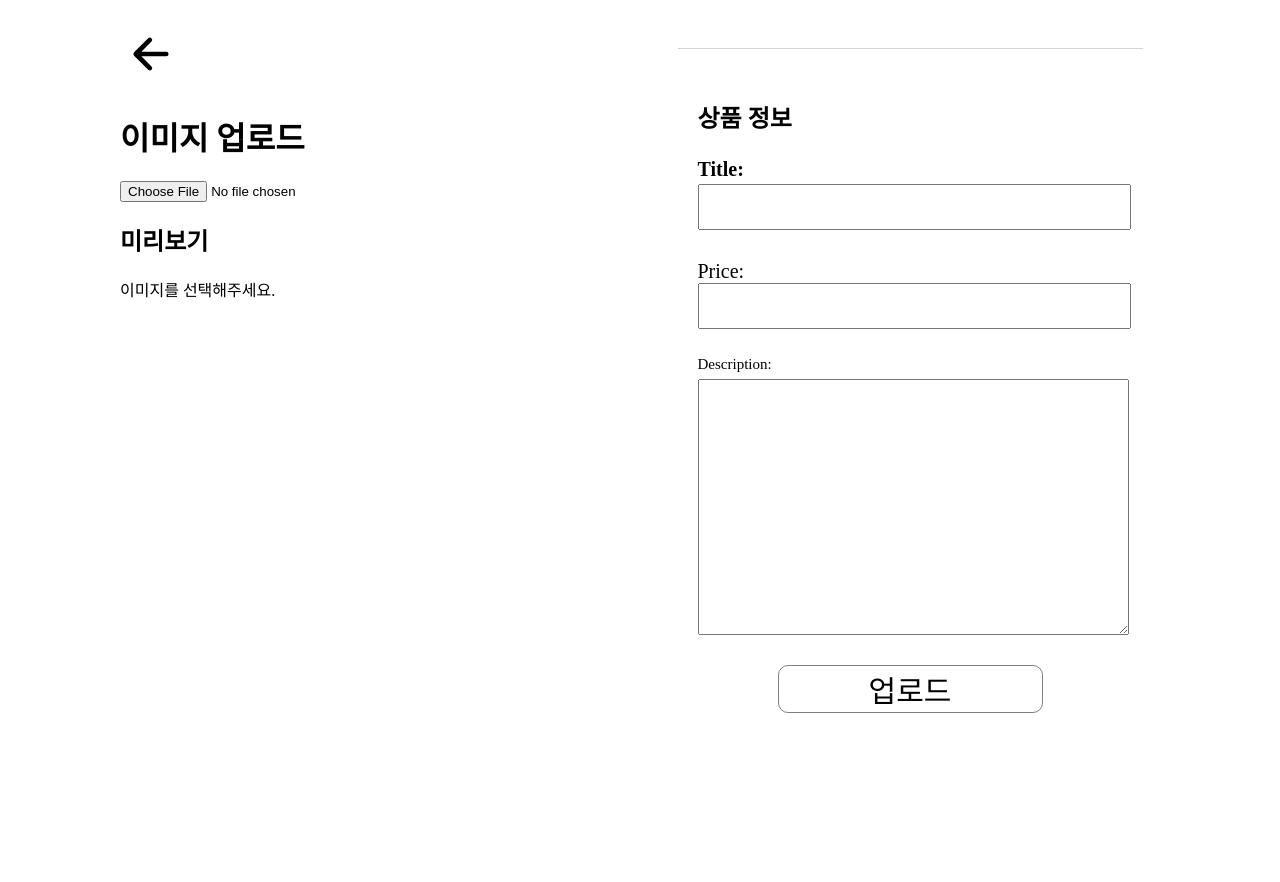
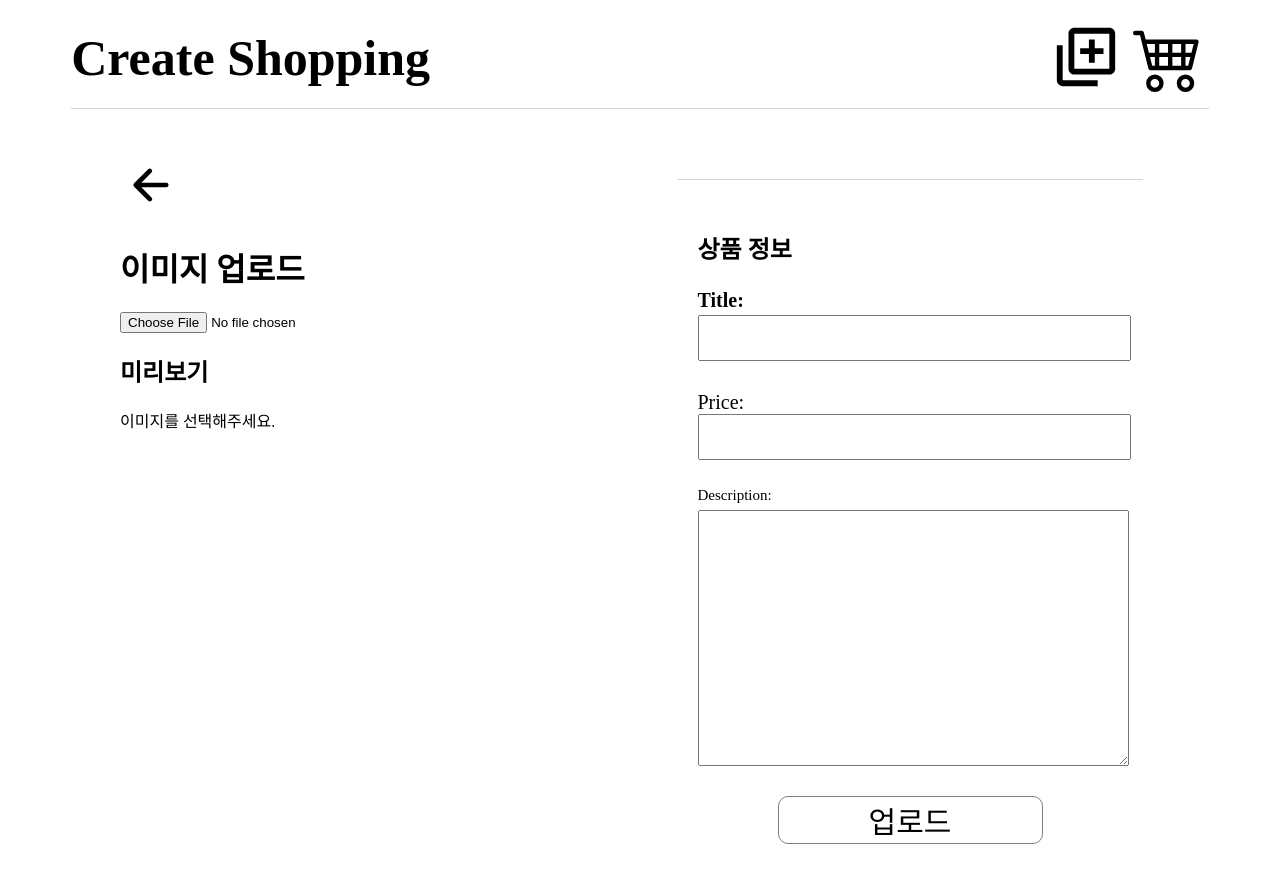
Before and after one commit to wisdom1104/shopping, a React (Create React App) app: page /create in a window 1280 px wide. Shown: the top 882 px of the page. Before the commit the page ends 848 px from the top, so only its background shows below. Built offline with nearby package versions, Linux system fonts and the light colour scheme.

Commit message:
feat: 헤더 생성

```diff
--- /dev/null
+++ b/src/components/Header.jsx
@@ -0,0 +1,63 @@
+import React from "react";
+import { useNavigate } from "react-router-dom";
+import { BiAddToQueue } from "react-icons/bi";
+import { BsCart4 } from "react-icons/bs";
+import styled from "styled-components";
+
+function Header() {
+  const navi = useNavigate();
+
+  return (
+    <StHeader>
+      <StTitle
+        onClick={() => {
+          navi("/");
+        }}
+      >
+        Create Shopping
+      </StTitle>
+      <div>
+        <Btn
+          onClick={() => {
+            navi(`/create`);
+          }}
+        >
+          <BiAddToQueue style={{ fontSize: "70px", cursor: "pointer" }} />
+        </Btn>
+        <Btn
+          onClick={() => {
+            navi(`/cart`);
+          }}
+        >
+          <BsCart4 style={{ fontSize: "70px", cursor: "pointer" }} />
+        </Btn>
+      </div>
+    </StHeader>
+  );
+}
+
+export default Header;
+const StHeader = styled.div`
+  display: flex;
+  justify-content: space-between;
+  align-items: center;
+  width: 90%;
+  height: 100px;
+  margin: auto;
+  margin-bottom: 30px;
+  border-bottom: 1px solid lightgray;
+`;
+
+const StTitle = styled.div`
+  font-size: 50px;
+  font-weight: 700;
+  cursor: pointer;
+`;
+
+const Btn = styled.button`
+  background-color: transparent;
+  border: none;
+  &:hover {
+    color: steelblue;
+  }
+`;
--- a/src/pages/Home.jsx
+++ b/src/pages/Home.jsx
@@ -1,11 +1,9 @@
 import React from "react";
 import { useQuery } from "react-query";
-import { useNavigate } from "react-router-dom";
 import { getProducts } from "../api/shop";
 import Card from "../components/Card";
 
 function Home() {
-  const navi = useNavigate();
   const { isLoading, isError, data } = useQuery("product", getProducts);
 
   if (isLoading) {
@@ -18,20 +16,6 @@ function Home() {
   console.log(data);
   return (
     <>
-      <button
-        onClick={() => {
-          navi(`/create`);
-        }}
-      >
-        상품등록
-      </button>
-      <button
-        onClick={() => {
-          navi(`/cart`);
-        }}
-      >
-        장바구니
-      </button>
       <Card card={data} />
     </>
   );
--- a/src/shared/Router.js
+++ b/src/shared/Router.js
@@ -4,10 +4,12 @@ import Home from "../pages/Home";
 import Create from "../pages/Create";
 import Cart from "../pages/Cart";
 import Detail from "../pages/Detail";
+import Header from "../components/Header";
 
 const Router = () => {
   return (
     <BrowserRouter>
+      <Header />
       <Routes>
         <Route path="/" element={<Home />} />
         <Route path="/detail/:id" element={<Detail />} />
```
Also changed, not shown: src/components/Flex.jsx (added, +17 -0 lines), src/styles/styles.jsx (added).
